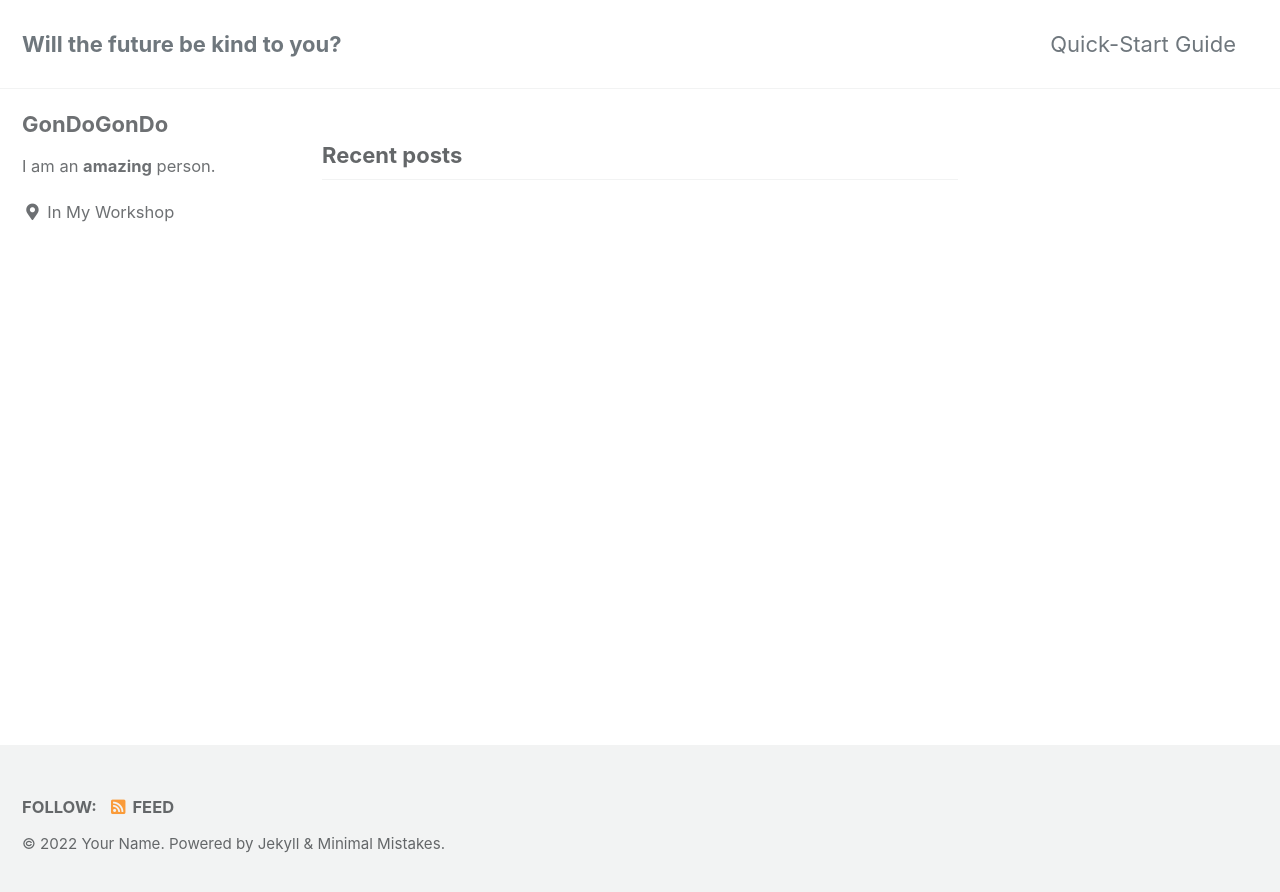
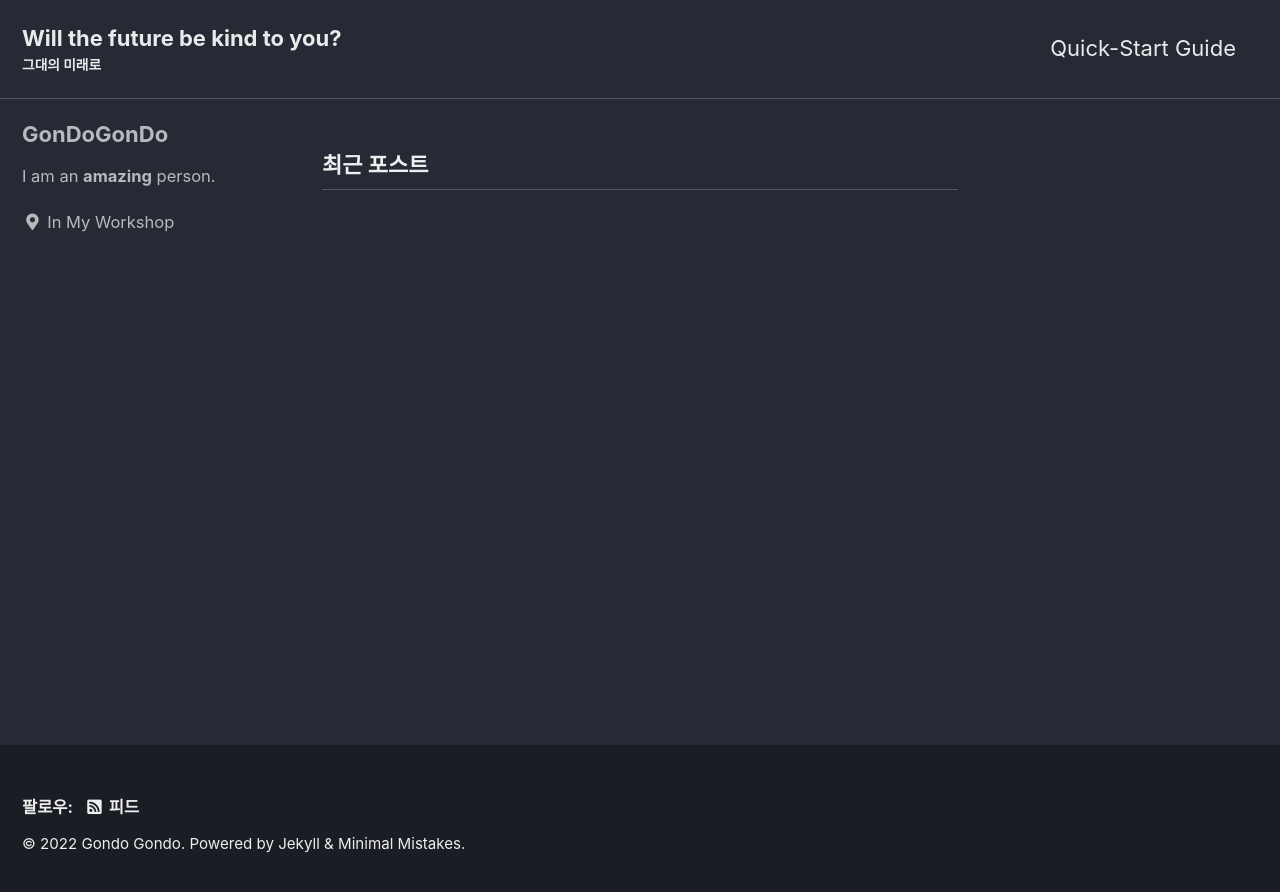
Before and after one commit to dmsgus6523/dmsgus6523.github.io, a Jekyll site: the page built from index.html, in a window 1280 px wide. Shown: the top 892 px of the page. Built offline with Jekyll 4.4.1, drawn with Linux system fonts in a browser that asks for light colours; cached includes are drawn as plain includes; the list of posts is cut into pages by our own code.

Commit message:
change config 2

```diff
--- a/_config.yml
+++ b/_config.yml
@@ -12,16 +12,16 @@
 
 # theme                  : "minimal-mistakes-jekyll"
 # remote_theme           : "mmistakes/minimal-mistakes"
-minimal_mistakes_skin    : "default" # "air", "aqua", "contrast", "dark", "dirt", "neon", "mint", "plum", "sunrise"
+minimal_mistakes_skin    : "dark" #"default" # "air", "aqua", "contrast", "dark", "dirt", "neon", "mint", "plum", "sunrise"
 
 # Site Settings
-locale                   : "en-US"
+locale                   : "ko-KR"
 title                    : "Will the future be kind to you?"
 title_separator          : "-"
-subtitle                 : # site tagline that appears below site title in masthead
-name                     : "Your Name"
+subtitle                 : "그대의 미래로" # site tagline that appears below site title in masthead
+name                     : "Gondo Gondo"
 description              : "An amazing website."
-url                      : # the base hostname & protocol for your site e.g. "https://mmistakes.github.io"
+url                      : "https://dmsgus6523.github.io" # the base hostname & protocol for your site e.g. "https://mmistakes.github.io"
 baseurl                  : # the subpath of your site, e.g. "/blog"
 repository               : # GitHub username/repo-name e.g. "mmistakes/minimal-mistakes"
 teaser                   : # path of fallback teaser image, e.g. "/assets/images/500x300.png"
```
